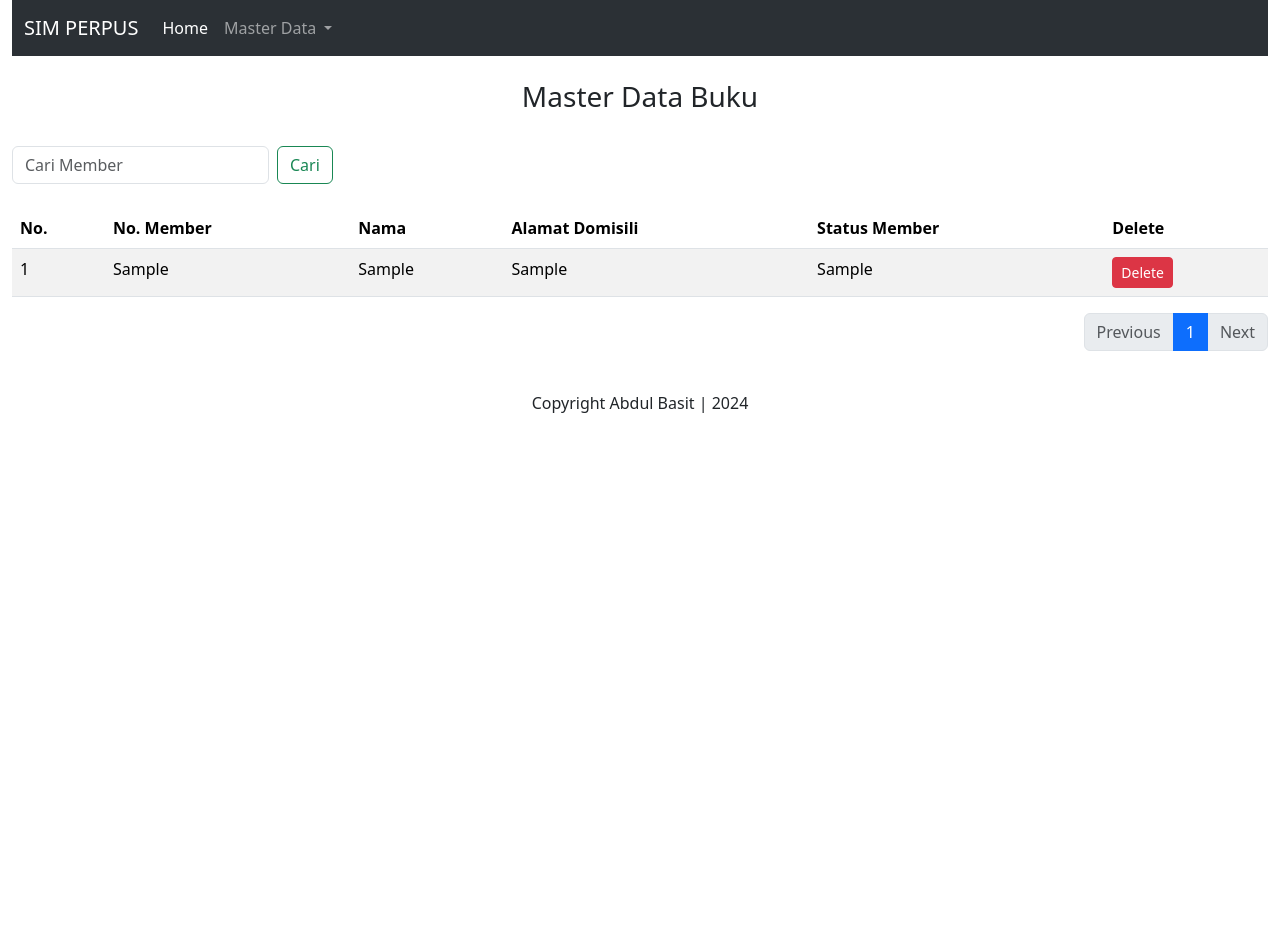
After one commit to abas06/simperpus, a Django app: page /master_member/ in a window 1280 px wide. The commit adds this page. Run offline with Django 5.2, Linux system fonts and the light colour scheme; tables that the repository leaves empty hold one stand-in row (values such as "Sample post"); a database or web service that is not in the repository returns one stand-in record (values such as "Sample title"); some libraries are stand-ins or nearby versions.

Commit message:
nambahin master member

```diff
--- /dev/null
+++ b/perpus_app/templates/master_member.html
@@ -0,0 +1,106 @@
+{%load static%}
+<!doctype html>
+<html lang="en">
+  <head>
+    <meta charset="utf-8">
+    <meta name="viewport" content="width=device-width, initial-scale=1">
+    <title>Master Data Buku</title>
+    <link href="https://cdn.jsdelivr.net/npm/bootstrap@5.3.3/dist/css/bootstrap.min.css" rel="stylesheet" integrity="sha384-QWTKZyjpPEjISv5WaRU9OFeRpok6YctnYmDr5pNlyT2bRjXh0JMhjY6hW+ALEwIH" crossorigin="anonymous">
+  </head>
+  <body>
+    <div class="container-fluid">
+      {% include 'menu.html' %}<br/>
+      <h3 class="text-center">Master Data Buku</h3>
+      <br/>
+      <div class="d-flex justify-content-center" style="min-height: 100vh;">
+        <div class="col-md-12">
+          <div class="d-flex justify-content-between">
+            {% comment %} <a class="btn btn-success btn-md" href="{% url 'tambah_buku' %}" role="button">Tambah Buku</a> {% endcomment %}
+            <form class="d-flex" method="get" action="">
+              <input class="form-control me-2" type="search" placeholder="Cari Member" name="q" value="{{ search_query }}">
+              {% comment %} <select class="form-select me-2" name="source">
+                <option value="" >Semua Sumber</option>
+                {% for sumber in sumber_buku_list %}
+                  <option value="{{ sumber.0 }}" {% if source_query == sumber.0 %}selected{% endif %}>{{ sumber.1 }}</option>
+                {% endfor %} {% endcomment %}
+              </select>
+              <button class="btn btn-outline-success" type="submit">Cari</button>
+            </form>
+          </div>
+          <br/>
+          <table class="table table-striped table-hover">
+            <thead>
+              <tr>
+                <th scope="col">No.</th>
+                <th scope="col">No. Member</th>
+                <th scope="col">Nama</th>
+                <th scope="col">Alamat Domisili</th>
+                <th scope="col">Status Member</th>
+                <th scope="col">Delete</th>
+              </tr>
+            </thead>
+            <tbody>
+              {% for member in page_obj %}
+                <tr>
+                  <td>{{ forloop.counter }}</td>
+                  <td>{{ member.1 }}</td>
+                  <td>{{ member.4 }}</td>
+                  <td>{{ member.6 }}</td>
+                  <td>{{ member.7 }}</td>
+                  {% comment %} <td>
+                      <a href="{% url 'edit_buku' buku.0 %}" class="btn btn-warning btn-sm">Edit</a>
+                  </td>{% endcomment %}
+                  <td>
+                    <form action="{% url 'delete_member' member.0 %}" method="post">
+                        {% csrf_token %}
+                        <button type="submit" onclick="return confirmDelete(event)" class="btn btn-danger btn-sm">Delete</button>
+                    </form>
+                  </td>
+                </tr>
+              {% endfor %}
+            </tbody>
+          </table>
+          <nav aria-label="Page navigation">
+            <ul class="pagination justify-content-end">
+              {% if page_obj.has_previous %}
+                <li class="page-item">
+                  <a class="page-link" href="?page={{ page_obj.previous_page_number }}{% if search_query %}&q={{ search_query }}{% endif %}">Previous</a>
+                </li>
+              {% else %}
+                <li class="page-item disabled">
+                  <a class="page-link">Previous</a>
+                </li>
+              {% endif %}
+
+              {% for num in page_obj.paginator.page_range %}
+                {% if page_obj.number == num %}
+                  <li class="page-item active">
+                    <a class="page-link">{{ num }}</a>
+                  </li>
+                {% elif num > page_obj.number|add:'-3' and num < page_obj.number|add:'3' %}
+                  <li class="page-item">
+                    <a class="page-link" href="?page={{ num }}{% if search_query %}&q={{ search_query }}{% endif %}">{{ num }}</a>
+                  </li>
+                {% endif %}
+              {% endfor %}
+
+              {% if page_obj.has_next %}
+                <li class="page-item">
+                  <a class="page-link" href="?page={{ page_obj.next_page_number }}{% if search_query %}&q={{ search_query }}{% endif %}">Next</a>
+                </li>
+              {% else %}
+                <li class="page-item disabled">
+                  <a class="page-link">Next</a>
+                </li>
+              {% endif %}
+            </ul>
+          </nav>
+          <br/>
+          {% include 'footer.html' %}
+        </div>
+      </div>
+    </div>
+    <script src="https://cdn.jsdelivr.net/npm/bootstrap@5.3.3/dist/js/bootstrap.bundle.min.js" integrity="sha384-YvpcrYf0tY3lHB60NNkmXc5s9fDVZLESaAA55NDzOxhy9GkcIdslK1eN7N6jIeHz" crossorigin="anonymous"></script>
+    <script src="{% static 'js/functions.js' %}"></script>
+  </body>
+</html>
--- a/perpus_app/templates/menu.html
+++ b/perpus_app/templates/menu.html
@@ -22,6 +22,7 @@
               <ul class="dropdown-menu">
                 <li><a class="dropdown-item" href="{% url 'master_buku' %}">Master Buku</a></li>
                 <li><a class="dropdown-item" href="{% url 'master_sumber_buku' %}">Master Sumber Buku</a></li>
+                <li><a class="dropdown-item" href="{% url 'master_member' %}">Master Member</a></li>
                 {% comment %} <li><a class="dropdown-item" href="#">Master Member</a></li> {% endcomment %}
               </ul>
             </li>
--- a/perpus_app/views.py
+++ b/perpus_app/views.py
@@ -158,3 +158,43 @@ def editSumberbuku(request, id_sumber):
         form = MasterSumberBukuForm(instance=sumber_buku)
 
     return render(request, 'edit_sumber_buku.html', {'form': form, 'sumber_buku': sumber_buku})
+
+# Master Buku
+
+def getMastermember(request):
+    conn, cursor = dbconnection()
+
+    search_query = request.GET.get('q', '')
+    filter_query = ""
+
+    if search_query:
+        filter_query += f" AND nama ILIKE '%%{search_query}%%'"
+
+    query = f"""
+        select * from master_member
+        WHERE is_deleted = 'false' {filter_query}
+        ORDER BY id DESC
+    """
+    cursor.execute(query)
+    list_member = cursor.fetchall()
+
+    cursor.close()
+    conn.close()
+
+    paginator = Paginator(list_member, 10)  # 10 data per halaman
+    page_number = request.GET.get('page')
+    page_obj = paginator.get_page(page_number)
+
+    template = 'master_member.html'
+    context = {
+        'list_member': list_member,
+        'page_obj': page_obj,
+        'search_query': search_query,
+    }
+    return render(request, template, context)
+
+def deleteMember(request, id):
+    member = get_object_or_404(MasterMember, id=id)
+    member.is_deleted = True
+    member.save()
+    return redirect('master_member')
--- a/simperpus/urls.py
+++ b/simperpus/urls.py
@@ -22,6 +22,7 @@ from perpus_app.views import *
 urlpatterns = [
     path('admin/', admin.site.urls),
     path('', beranda, name='beranda'),
+    # Master Buku
     path('master_buku/', getMasterbuku, name='master_buku'),
     path('master_buku/tambah', formTambahbuku, name='tambah_buku'),
     path('master_buku/delete/<int:id>/', deleteBuku, name='delete_buku'),
@@ -31,4 +32,7 @@ urlpatterns = [
     path('master_sumber_buku/tambah', formTambahsumberbuku, name='tambah_sumber_buku'),
     path('master_sumber_buku/delete/<int:id>/', deleteSumberbuku, name='delete_sumber_buku'),
     path('master_sumber_buku/edit/<int:id_sumber>/', editSumberbuku, name='edit_sumber_buku'),
+    # Master Member
+    path('master_member/', getMastermember, name='master_member'),
+    path('master_member/delete/<int:id>/', deleteMember, name='delete_member'),
 ]
```
Also changed, not shown: perpus_app/models.py (+14 -0 lines).
